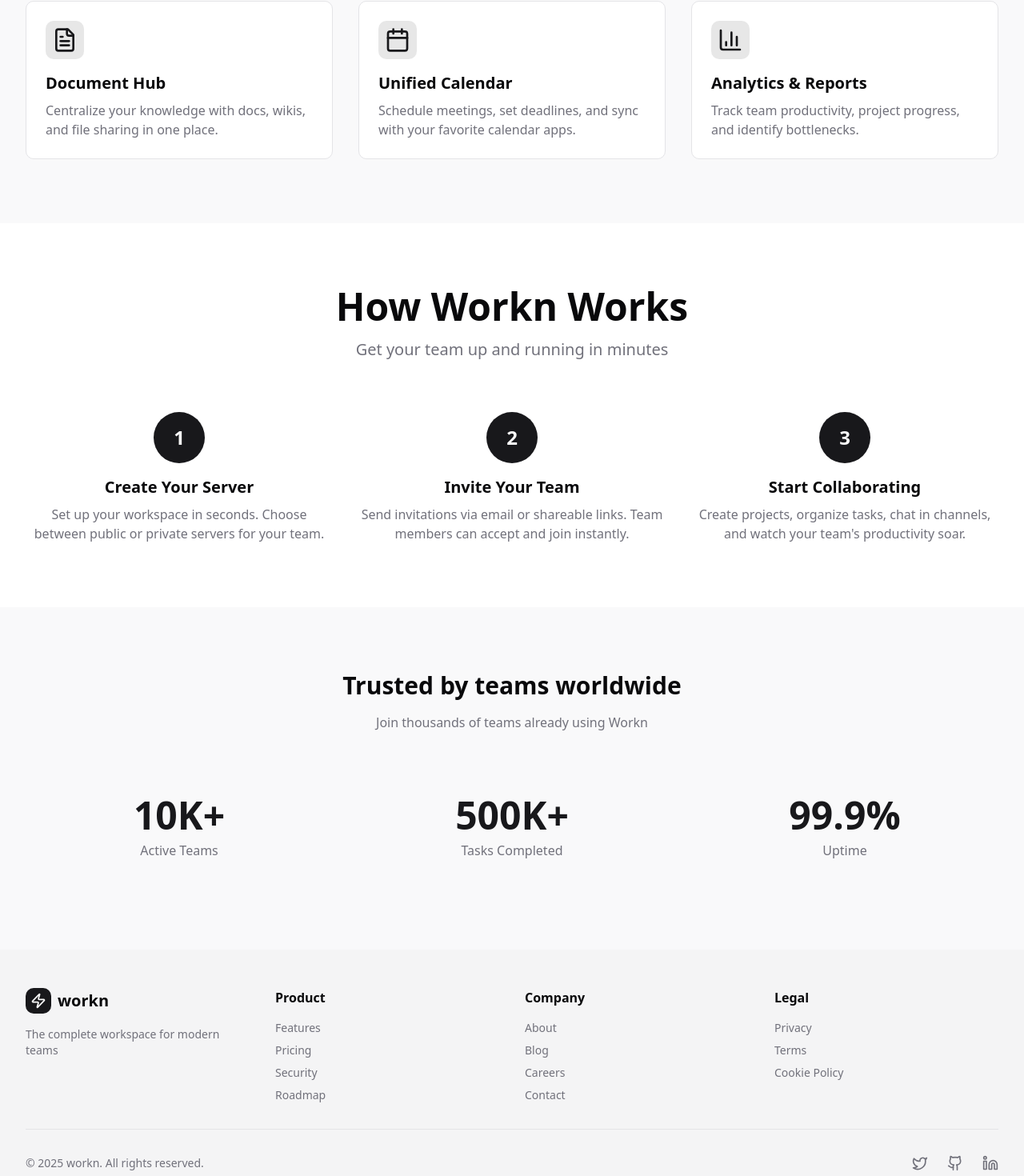
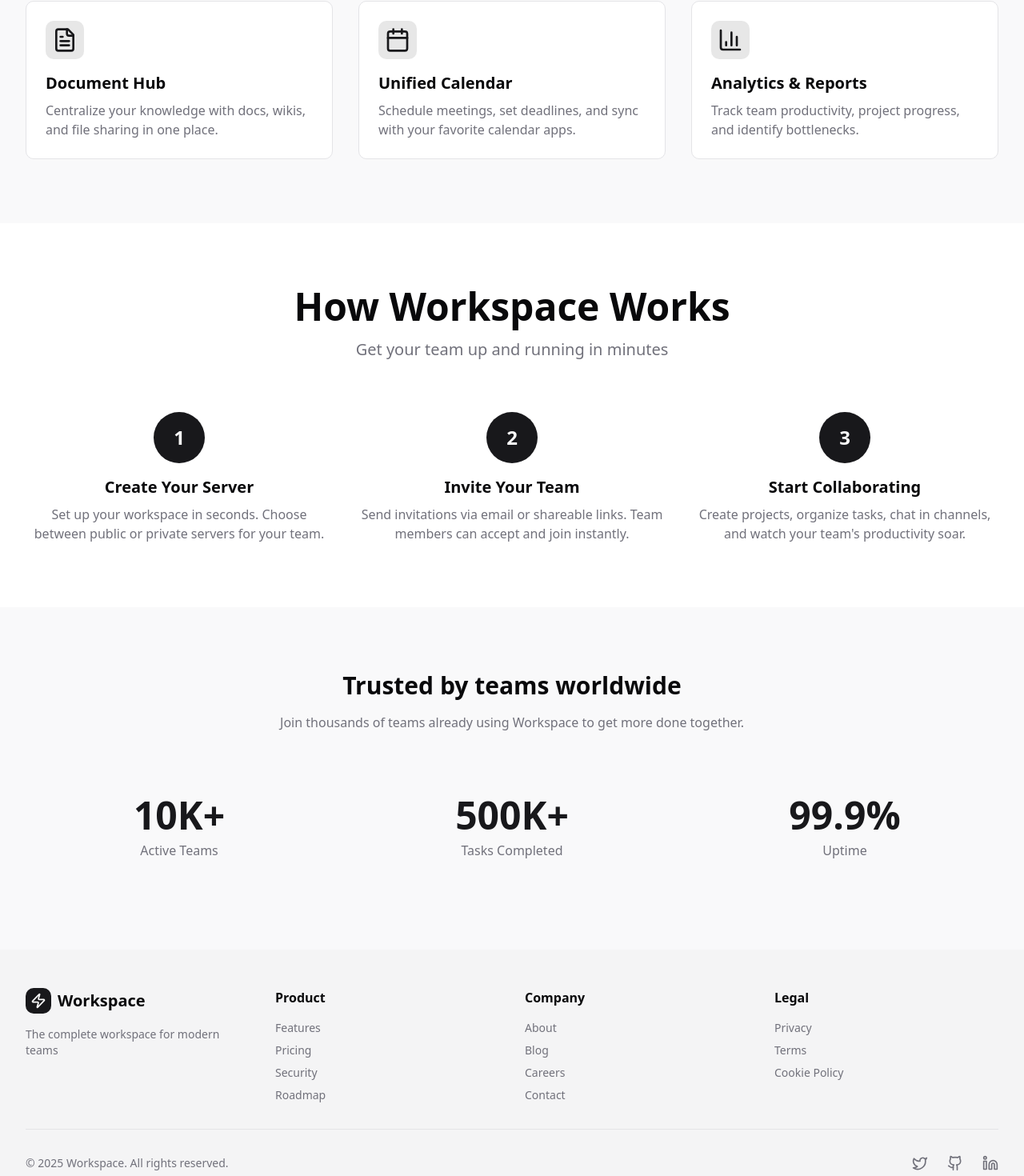
Before and after one commit to hassan3xl/workspace-app, a Next.js app in the folder frontend/: page / in a window 1280 px wide. Shown: the part 1146-2616 px from the top of the page at 80% size. Built offline with nearby package versions, Linux system fonts and the light colour scheme; no server answers.

Commit message:
change name to workspace

```diff
--- a/frontend/app/auth/signin/page.tsx
+++ b/frontend/app/auth/signin/page.tsx
@@ -35,7 +35,7 @@ export default function LoginPage() {
         await handleLogin(response.user, response.access, response.refresh);
         // Allow the cookie to set before redirecting
         setTimeout(() => {
-          window.location.href = "/home";
+          window.location.href = "/";
         }, 500);
       }
     } finally {
--- a/frontend/app/layout.tsx
+++ b/frontend/app/layout.tsx
@@ -9,7 +9,7 @@ import { SidebarProvider } from "@/contexts/SidebarContext";
 import { Toaster } from "sonner";
 
 export const metadata: Metadata = {
-  title: "Workn",
+  title: "Workspace",
   description:
     "a collaborative project management platform where teams plan, assign, and complete tasks in real time. Organize projects, manage permissions, and keep your workflow in sync — all in one sleek, dark interface.",
   manifest: "/manifest.json",
--- a/frontend/components/home/HomeWithoutAuth.tsx
+++ b/frontend/components/home/HomeWithoutAuth.tsx
@@ -261,7 +261,7 @@ const HomeWithoutAuth = () => {
           <div className="max-w-7xl mx-auto">
             <div className="text-center max-w-3xl mx-auto mb-16">
               <h2 className="text-4xl md:text-5xl font-bold mb-4">
-                How Workn Works
+                How Workspace Works
               </h2>
               <p className="text-xl text-muted-foreground">
                 Get your team up and running in minutes
@@ -296,7 +296,8 @@ const HomeWithoutAuth = () => {
                 Trusted by teams worldwide
               </h2>
               <p className="text-muted-foreground">
-                Join thousands of teams already using Workn
+                Join thousands of teams already using Workspace to get more done
+                together.
               </p>
             </div>
 
@@ -330,7 +331,7 @@ const HomeWithoutAuth = () => {
                   <div className="w-8 h-8 bg-primary rounded-lg flex items-center justify-center">
                     <Zap className="w-5 h-5 text-primary-foreground" />
                   </div>
-                  <span className="text-xl font-bold">workn</span>
+                  <span className="text-xl font-bold">Workspace</span>
                 </div>
                 <p className="text-muted-foreground text-sm">
                   The complete workspace for modern teams
@@ -413,7 +414,7 @@ const HomeWithoutAuth = () => {
 
             <div className="border-t pt-8 flex flex-col md:flex-row justify-between items-center">
               <p className="text-sm text-muted-foreground mb-4 md:mb-0">
-                © 2025 workn. All rights reserved.
+                © 2025 Workspace. All rights reserved.
               </p>
               <div className="flex space-x-6">
                 <a
--- a/frontend/components/navbar/Navbar.tsx
+++ b/frontend/components/navbar/Navbar.tsx
@@ -51,7 +51,7 @@ export function Navbar() {
                 src="/logo.png"
                 width={150}
                 height={5}
-                alt="Workn Logo"
+                alt="Workspace Logo"
                 className="w-32 sm:w-[150px] h-auto"
               />
             </Link>
--- a/frontend/components/navbar/WorkspaceNavbar.tsx
+++ b/frontend/components/navbar/WorkspaceNavbar.tsx
@@ -32,7 +32,7 @@ export function WorkspaceNavbar({ workspace }: WorkspaceNavbarProps) {
                 src="/favicon.png"
                 width={25}
                 height={25}
-                alt="Workn Logo"
+                alt="Workspace Logo"
               />
             </Link>
           </div>
--- a/frontend/contexts/SidebarContext.tsx
+++ b/frontend/contexts/SidebarContext.tsx
@@ -11,7 +11,7 @@ interface SidebarContextType {
 }
 
 const SIDEBAR_WIDTH = 248;
-const STORAGE_KEY = "workn-sidebar-open";
+const STORAGE_KEY = "Workspace-sidebar-open";
 
 const SidebarContext = createContext<SidebarContextType | undefined>(undefined);
 
```
Also changed, not shown: frontend/public/manifest.json, 1 other file (tests, documents, lock files or other folders).
